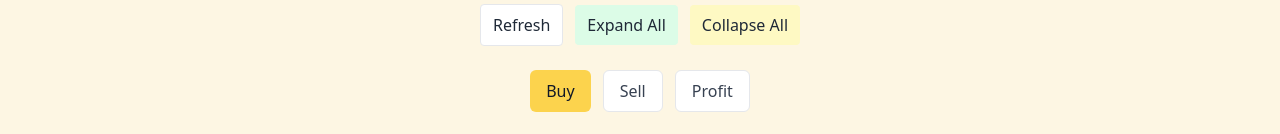
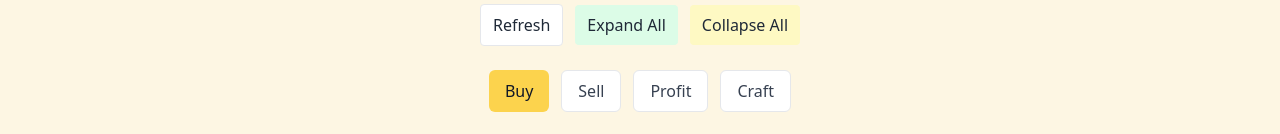
Before and after one commit to JaMi-01/Nomstead-Open-Marketplace, a Next.js app: page / in a window 1280 px wide. Shown: the part 410-544 px from the top of the page. Built offline with nearby package versions, Linux system fonts and the light colour scheme; no server answers.

Commit message:
Add Craft tab to MarketplaceView component

```diff
--- a/app/components/MarketplaceView.jsx
+++ b/app/components/MarketplaceView.jsx
@@ -5,23 +5,18 @@ import Loader from './Loader';
 import ProfitView from './ProfitView';
 import CategorySection from './CategorySection';
 import Toolbar from './Toolbar';
+import CraftView from './CraftView';
 import useMarketplaceData from './hooks/useMarketplaceData';
+import craftRecipes from '../data/craftRecipes.json';
 
 /**
- * MarketplaceView (v4.4.2.1)
- * ---------------------------------------------
- * - Uses custom hook `useMarketplaceData()` for all data, grouping & profit logic.
- * - Renders toolbar (search + refresh controls).
- * - Displays tabs for Buy / Sell / Profit.
- * - Purely presentational – no data logic here.
+ * MarketplaceView
+ * - Adds the Craft tab (search disabled there)
  */
-
 export default function MarketplaceView() {
-  // Local UI state
   const [activeTab, setActiveTab] = useState('Buy');
   const [query, setQuery] = useState('');
 
-  // Load all marketplace data & utils from custom hook
   const {
     loading,
     error,
@@ -37,10 +32,8 @@ export default function MarketplaceView() {
     minutesAgo
   } = useMarketplaceData(activeTab, query);
 
-  // ---------- Render ----------
   return (
     <div className="space-y-6">
-      {/* 🔍 Toolbar (search, refresh, expand/collapse) */}
       <Toolbar
         onSearch={setQuery}
         currentTab={activeTab}
@@ -52,22 +45,22 @@ export default function MarketplaceView() {
         minutesAgo={minutesAgo}
       />
 
-      {/* 🪙 Tabs */}
       <Tabs
-        tabs={['Buy', 'Sell', 'Profit']}
+        tabs={['Buy', 'Sell', 'Profit', 'Craft']}
         activeTab={activeTab}
         setActiveTab={setActiveTab}
       />
 
-      {/* ⏳ Loading indicator */}
       {loading && <Loader />}
 
-      {/* 💰 Profit tab */}
       {!loading && activeTab === 'Profit' && (
         <ProfitView groupedProfit={groupedProfit} profitItems={profitItems} />
       )}
 
-      {/* 🛒 Buy / Sell tabs */}
+      {!loading && activeTab === 'Craft' && (
+        <CraftView grouped={grouped} recipes={craftRecipes} />
+      )}
+
       {!loading && (activeTab === 'Buy' || activeTab === 'Sell') && (
         <div className="space-y-6">
           {Object.keys(grouped).map((cat) => (
@@ -84,7 +77,6 @@ export default function MarketplaceView() {
         </div>
       )}
 
-      {/* ⚠️ Error state */}
       {error && (
         <div className="bg-red-50 border border-red-200 p-4 rounded">
           <div className="font-semibold text-red-700">Error</div>
```
